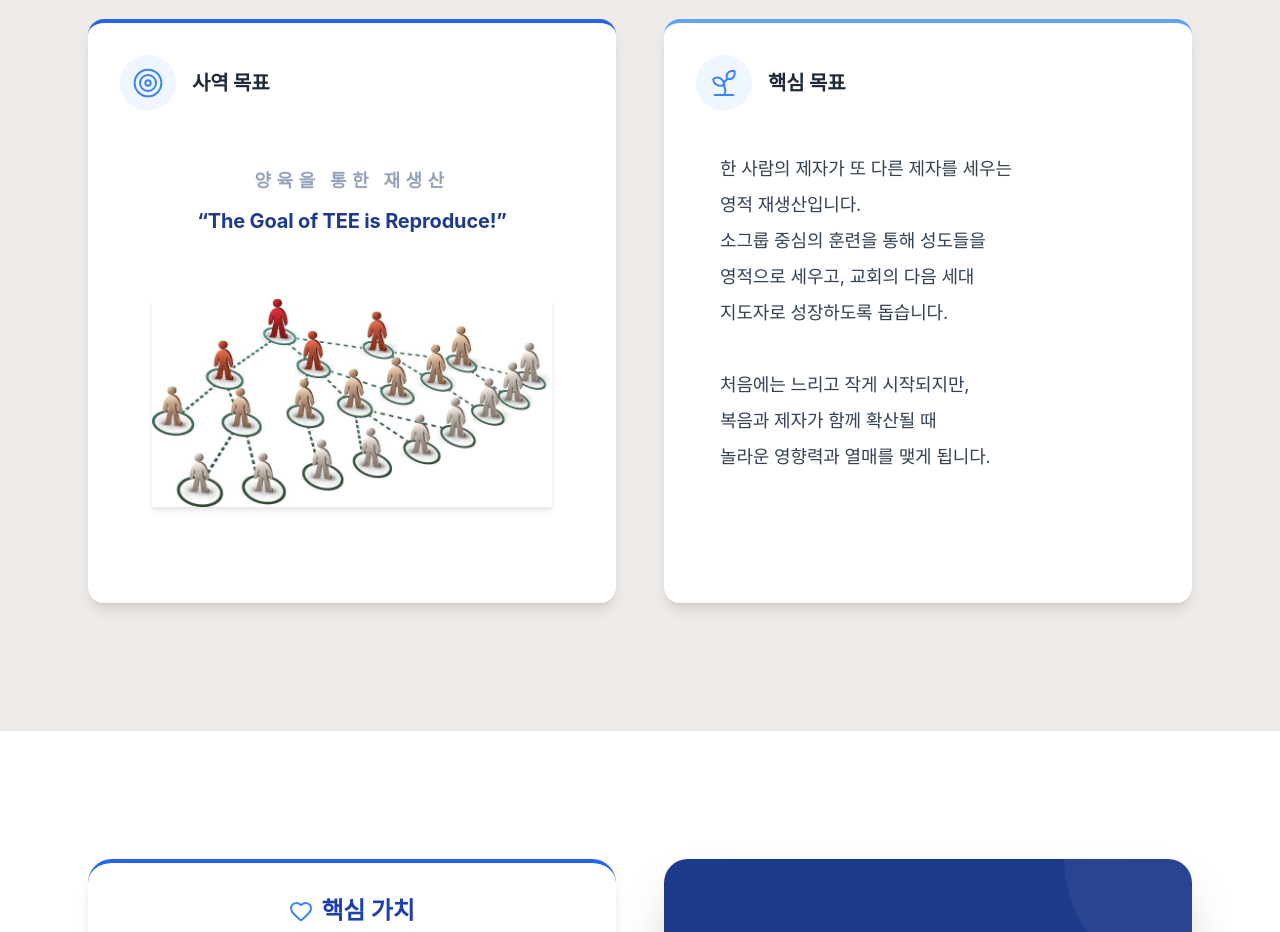
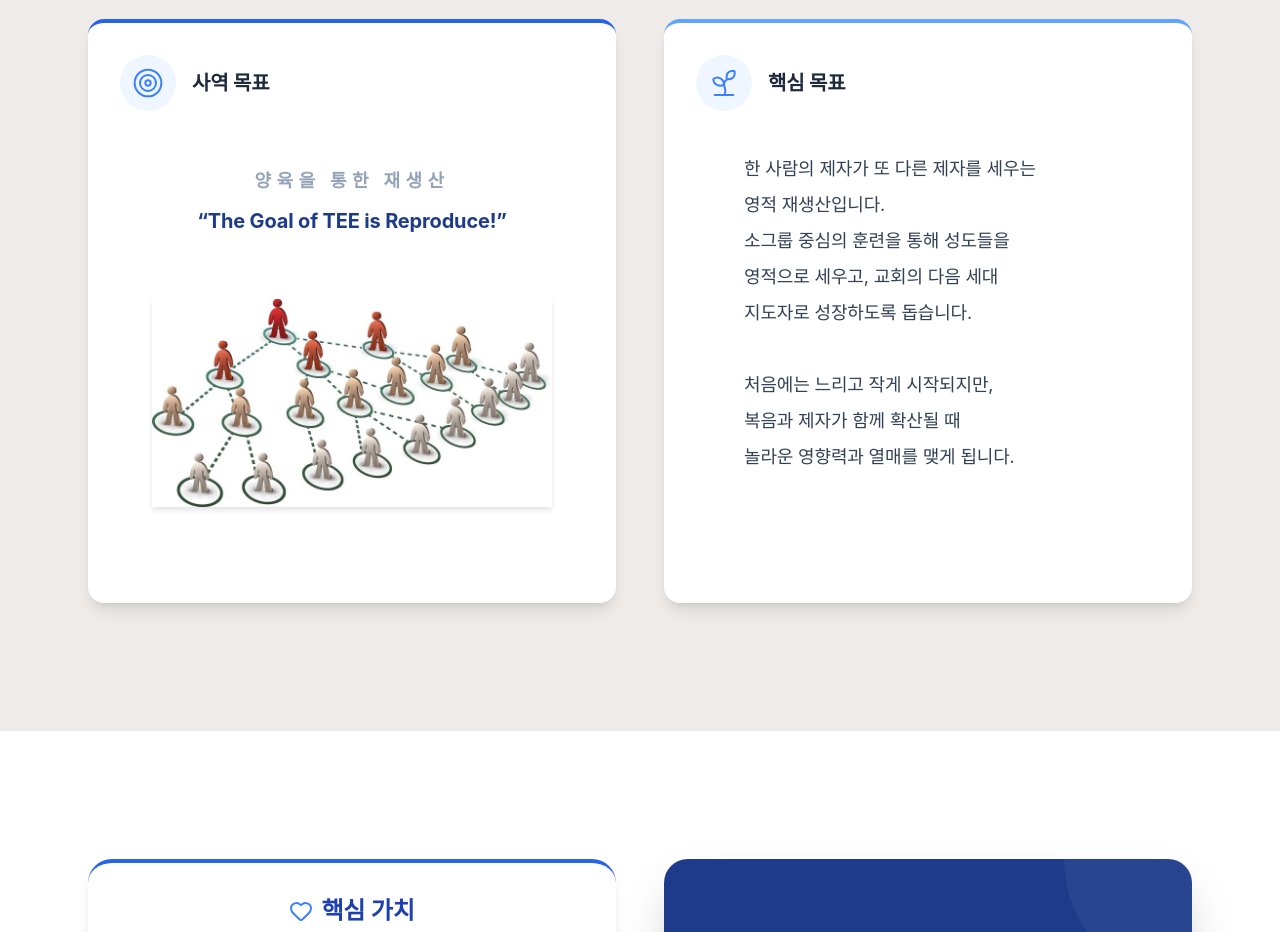
Before and after one commit to allaboutcan-pixel/thesentchurch, a React (Vite) app: page /ministry/tee in a window 1280 px wide. Shown: the part 2000-2932 px from the top of the page. Built offline with nearby package versions, Linux system fonts and the light colour scheme; no server answers; the database is empty; a web font is replaced by a local one.

Commit message:
Fix: Increase TEE Core Goal left indentation and finalize line breaks

```diff
--- a/src/pages/TEE.jsx
+++ b/src/pages/TEE.jsx
@@ -236,7 +236,7 @@ const TEE = () => {
                                 </div>
                                 <h3 className="text-xl font-bold text-slate-800">{t('tee.core_goal_title')}</h3>
                             </div>
-                            <div className="text-slate-700 leading-loose text-lg space-y-4 text-left pl-4 md:pl-6">
+                            <div className="text-slate-700 leading-loose text-lg space-y-4 text-left pl-10 md:pl-12">
                                 <p className="md:hidden" dangerouslySetInnerHTML={{ __html: t('tee.core_goal_desc_mobile') || t('tee.core_goal_desc') }} />
                                 <p className="hidden md:block" dangerouslySetInnerHTML={{ __html: t('tee.core_goal_desc') }} />
                             </div>
```
